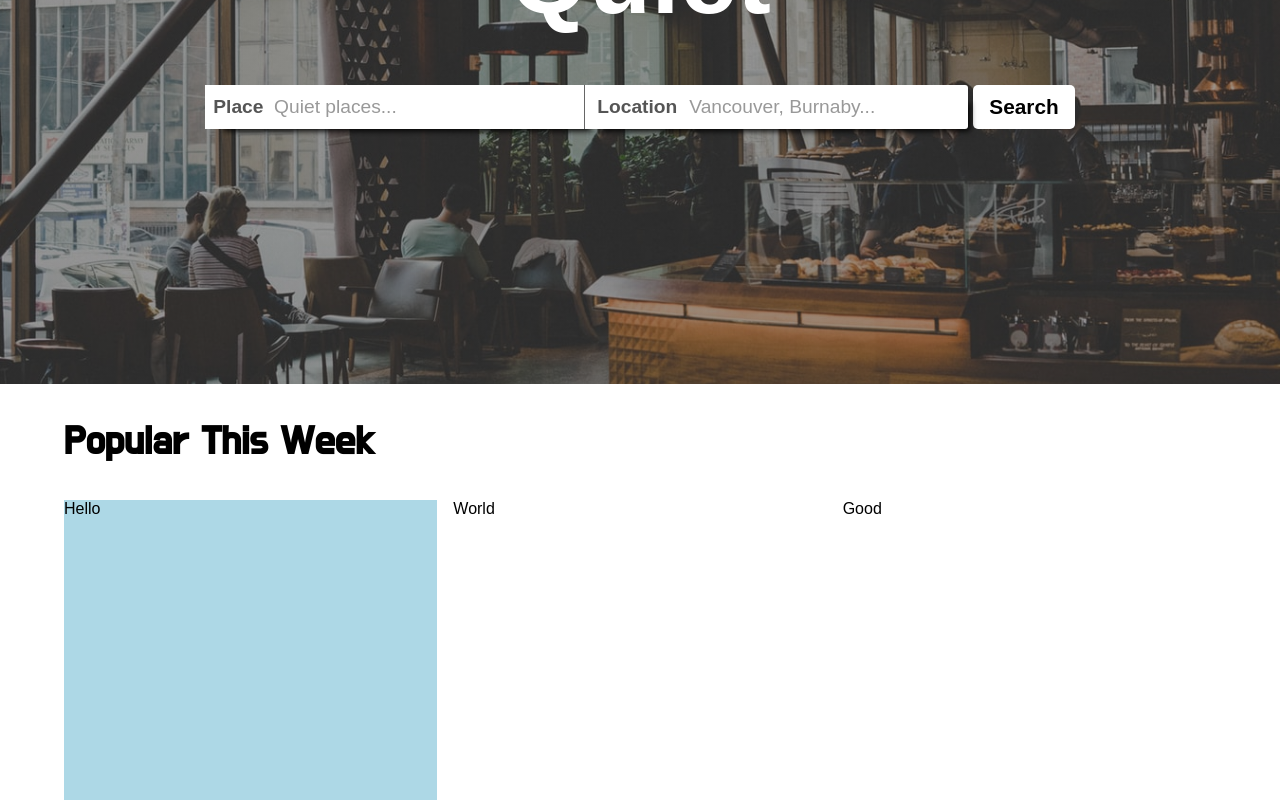
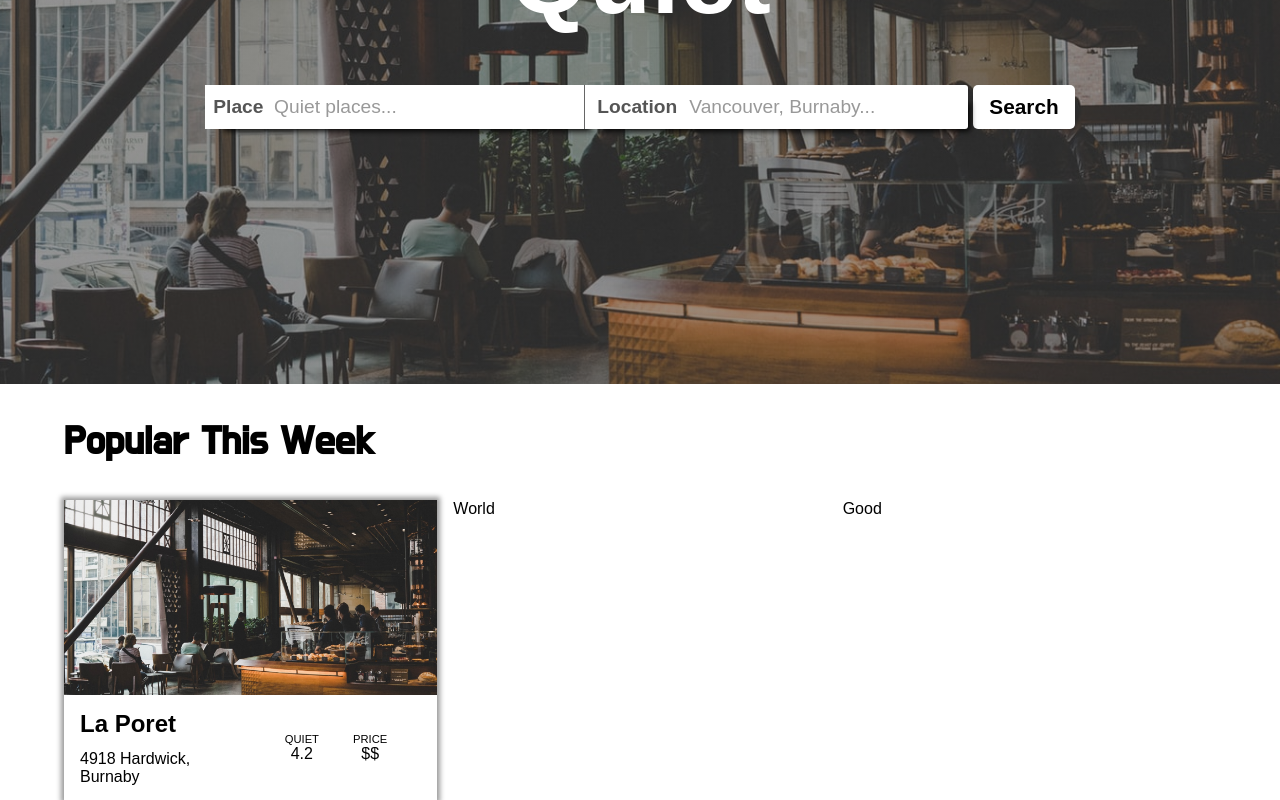
Before and after one commit to jayhan1109/Quiet, a React (Create React App) app in the folder client/: page / in a window 1280 px wide. Shown: the part 256-1056 px from the top of the page. Built offline with nearby package versions, Linux system fonts and the light colour scheme; a web font is replaced by a local one.

Commit message:
Add some css for card

```diff
--- a/client/src/components/landing/Landing.js
+++ b/client/src/components/landing/Landing.js
@@ -34,7 +34,25 @@ const Landing = () => {
       <section className={styles.category}>
         <h2 className={styles.categoryTitle}>Popular This Week</h2>
         <div className={styles.cardContainer}>
-          <div className={styles.card}>Hello</div>
+          <div className={styles.card}>
+            <div className={styles.cardImage}></div>
+            <div className={styles.cardContent}>
+              <div className={styles.cardInfo}>
+                <p className={styles.name}>La Poret</p>
+                <p className={styles.address}>4918 Hardwick, Burnaby</p>
+              </div>
+              <div className={styles.cardRating}>
+                <div className={styles.rateDiv}>
+                  <p className={styles.rateName}>QUIET</p>
+                  <div className={styles.rate}>4.2</div>
+                </div>
+                <div className={styles.rateDiv}>
+                  <p className={styles.rateName}>PRICE</p>
+                  <div className={styles.rate}>$$</div>
+                </div>
+              </div>
+            </div>
+          </div>
           <div>World</div>
           <div>Good</div>
         </div>
--- a/client/src/components/landing/Landing.module.scss
+++ b/client/src/components/landing/Landing.module.scss
@@ -86,7 +86,59 @@
     height: 300px;
 
     .card {
-      background: lightblue;
+      -webkit-box-shadow: 0px 0px 5px 3px rgba(0, 0, 0, 0.4);
+      -moz-box-shadow: 0px 0px 5px 3px rgba(0, 0, 0, 0.4);
+      box-shadow: 0px 0px 5px 3px rgba(0, 0, 0, 0.4);
+
+      .cardImage {
+        width: 100%;
+        max-width: 100%;
+        height: 65%;
+        background: url("../../assets/img/landing_bg.png") no-repeat center
+          center/cover;
+      }
+
+      .cardContent {
+        display: grid;
+        grid-template-columns: repeat(2, 1fr);
+        height: 35%;
+        align-items: center;
+        overflow: hidden;
+        padding: 0.2rem 1rem;
+
+        .cardInfo {
+          display: flex;
+          height: 100%;
+          flex-direction: column;
+          justify-content: space-evenly;
+
+          p {
+            margin: 0;
+          }
+
+          .name {
+            font-size: 1.5rem;
+            font-weight: bold;
+          }
+        }
+
+        .cardRating {
+          display: flex;
+          flex-direction: row;
+          height: 100%;
+          justify-content: space-evenly;
+          align-items: center;
+
+          .rateName {
+            margin: 0;
+            font-size: 0.7rem;
+          }
+
+          .rate {
+            text-align: center;
+          }
+        }
+      }
     }
   }
 }
```
